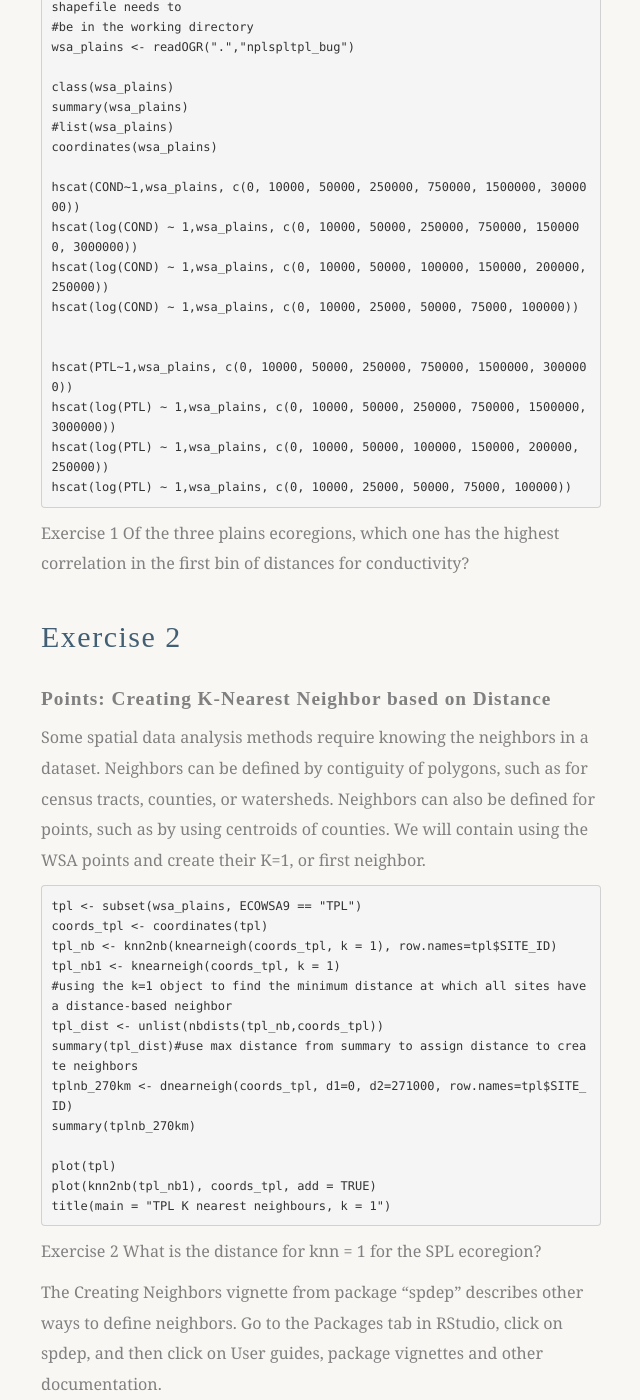
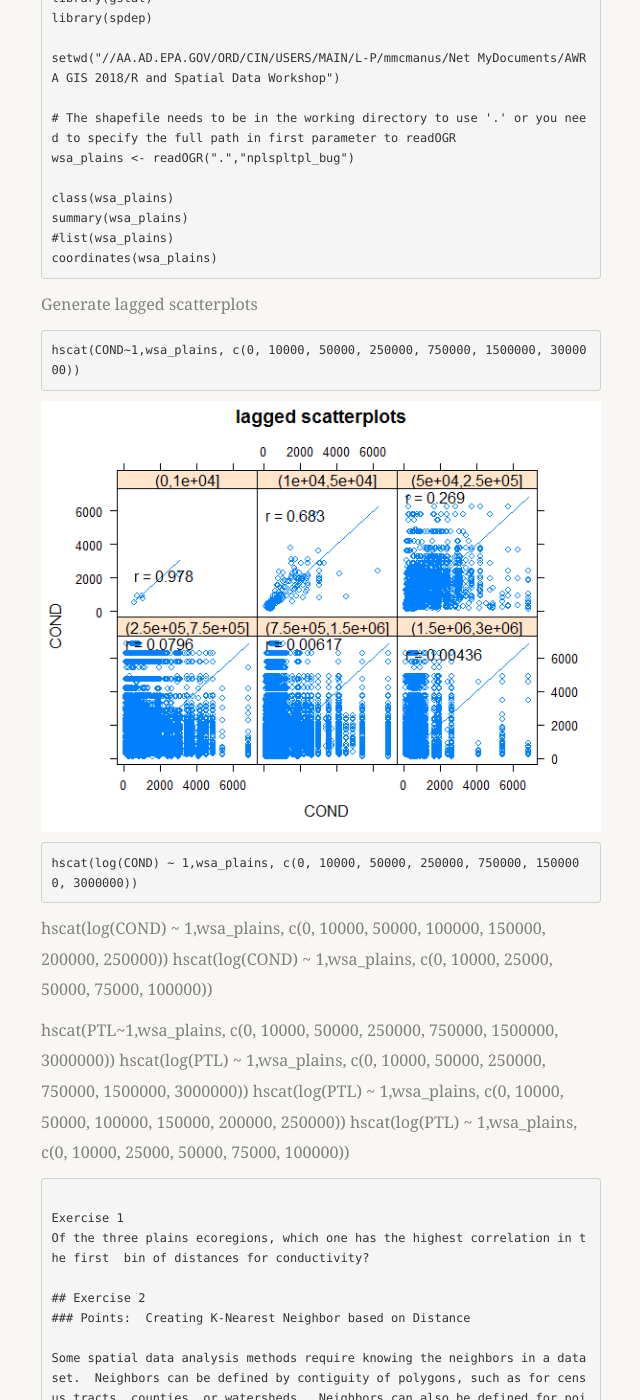
Before and after one commit to mhweber/AWRA_GIS_R_Workshop, a Jekyll site: the page built from _posts/2018-04-22-08-ESDA-in-R.md, in a window 1280 px wide and 1400 px high, scrolled down 1339 px. Shown: the whole window, without its empty margins (389-1029 px from the left). Built offline with Jekyll 4.4.1, drawn with Linux system fonts in a browser that asks for light colours; nearby versions of some CDN libraries; some web fonts are replaced; library files that are not in the unit come from our copies; some of the changed text lies outside the part shown.

Commit message:
Update Mike's page

````diff
--- a/_posts/2018-04-22-08-ESDA-in-R.md
+++ b/_posts/2018-04-22-08-ESDA-in-R.md
@@ -14,27 +14,43 @@ ESDA focuses on visualizing and summarizing both the statistical and spatial dis
 
 ## Exercise 1
 ### ESDA Lagged Scatter Plots:  Binning points into Distance Classes
-One way to conceptualize space for ESDA is by distance.  The lagged scatter plot bins pairs of observations into distance classes. We will use data collected from EPA's Wadeable Streams Assessment.  The points, or sites, are from streams sampled in three ecoregions:  Northern Plains, Temperate Plains, and Southern Plains.  The expectation is the correlation between sites will be highest in the smallest distance class, and that with increasing distance classes the correlations will be weaker.  The Wadeable Streams Assessment is a spatially-balanced, probabilistic survey designed and analyzed using the R package spsurvey.
+One way to conceptualize space for ESDA is by distance.  The lagged scatter plot bins pairs of observations into distance classes. We will use data collected from EPA's Wadeable Streams Assessment.  The points, or sites, are from streams sampled in three ecoregions:
 
+- Northern Plains
+- Temperate Plains
+- Southern Plains.
+
+The expectation is the correlation between sites will be highest in the smallest distance class, and that with increasing distance classes the correlations will be weaker.  The Wadeable Streams Assessment is a spatially-balanced, probabilistic survey designed and analyzed using the R package spsurvey.
+
+
+We'll use the rgdal package to read ESRI shapelfile with its projection and then tak a look at class and summary of the object in R.
 ```r
 library(rgdal)
 library(gstat)
 library(spdep)
-options(scipen = 0)
 
 setwd("//AA.AD.EPA.GOV/ORD/CIN/USERS/MAIN/L-P/mmcmanus/Net MyDocuments/AWRA GIS 2018/R and Spatial Data Workshop")
 
-#using rgdal package so can read ESRI shapelfile with its projection.  The shapefile needs to
-#be in the working directory
+# The shapefile needs to be in the working directory to use '.' or you need to specify the full path in first parameter to readOGR
 wsa_plains <- readOGR(".","nplspltpl_bug")
 
 class(wsa_plains)
 summary(wsa_plains)
 #list(wsa_plains)
 coordinates(wsa_plains)
+```
 
+Generate lagged scatterplots
+```r
 hscat(COND~1,wsa_plains, c(0, 10000, 50000, 250000, 750000, 1500000, 3000000))
+```
+
+![wsa_lagged_scatterplot](/AWRA_GIS_R_Workshop/figure/wsa_lagged_scatterplot.png)
+
+```r
 hscat(log(COND) ~ 1,wsa_plains, c(0, 10000, 50000, 250000, 750000, 1500000, 3000000))
+```
+
 hscat(log(COND) ~ 1,wsa_plains, c(0, 10000, 50000, 100000, 150000, 200000, 250000))
 hscat(log(COND) ~ 1,wsa_plains, c(0, 10000, 25000, 50000, 75000, 100000))
 
````
Also changed, not shown: figure/Linked Micromap Elements1.png (added), figure/eflmr.png (added), figure/eflmr_choropleth.png (added), figure/eflmr_mmplot_lc_v1_20180205.png (added), figure/eflmr_moranplot.png (added), figure/eflmr_neighbors.png (added), figure/wsa_lagged_scatterplot.png (added), figure/wsa_tpl_knn.png (added).
